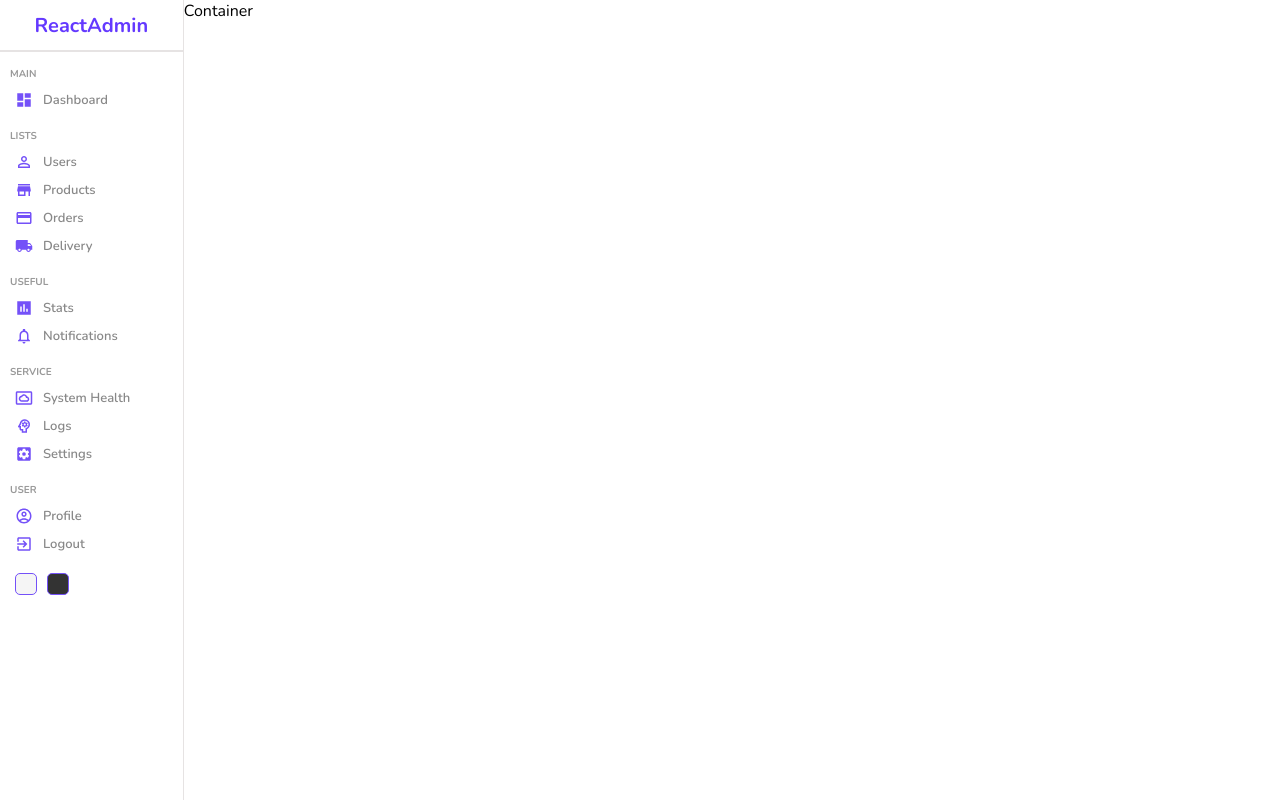
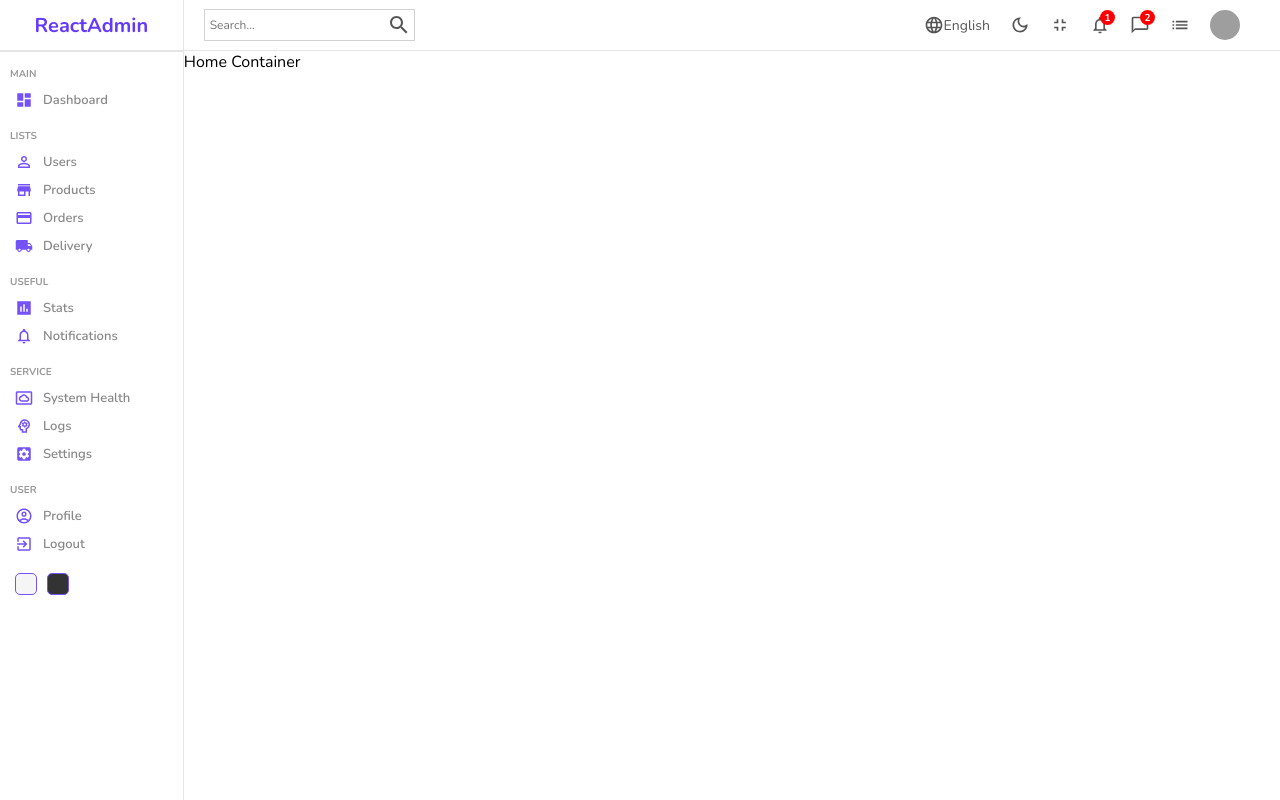
Before and after one commit to KotniSohan98/react-admin-pannel, a React (Create React App) app: page / in a window 1280 px wide. Built offline with nearby package versions, Linux system fonts and the light colour scheme; grey boxes are pictures that could not be loaded.

Commit message:
Navbar Icons added and styling updated

```diff
--- a/src/components/navbar/Navbar.jsx
+++ b/src/components/navbar/Navbar.jsx
@@ -1,8 +1,54 @@
 import React from "react";
 import "./navbar.scss";
+import SearchOutlinedIcon from "@mui/icons-material/SearchOutlined";
+import LanguageOutlinedIcon from "@mui/icons-material/LanguageOutlined";
+import DarkModeOutlinedIcon from "@mui/icons-material/DarkModeOutlined";
+import FullscreenExitOutlinedIcon from "@mui/icons-material/FullscreenExitOutlined";
+import NotificationsNoneOutlinedIcon from "@mui/icons-material/NotificationsNoneOutlined";
+import ChatBubbleOutlineOutlinedIcon from "@mui/icons-material/ChatBubbleOutlineOutlined";
+import ListOutlinedIcon from "@mui/icons-material/ListOutlined";
 
 const Navbar = () => {
-  return <div className="navbar">Navbar</div>;
+  return (
+    <div className="navbar">
+      <div className="wrapper">
+        <div className="search">
+          <input type="text" placeholder="Search..." />
+          <SearchOutlinedIcon />
+        </div>
+        <div className="items">
+          <div className="item">
+            <LanguageOutlinedIcon className="icon" />
+            English
+          </div>
+          <div className="item">
+            <DarkModeOutlinedIcon className="icon" />
+          </div>
+          <div className="item">
+            <FullscreenExitOutlinedIcon className="icon" />
+          </div>
+          <div className="item">
+            <NotificationsNoneOutlinedIcon className="icon" />
+            <div className="counter">1</div>
+          </div>
+          <div className="item">
+            <ChatBubbleOutlineOutlinedIcon className="icon" />
+            <div className="counter">2</div>
+          </div>
+          <div className="item">
+            <ListOutlinedIcon className="icon" />
+          </div>
+          <div className="item">
+            <img
+              src="https://images.pexels.com/photos/941693/pexels-photo-941693.jpeg?auto=compress&cs=tinysrgb&dpr=2&w=500"
+              alt=""
+              className="avatar"
+            />
+          </div>
+        </div>
+      </div>
+    </div>
+  );
 };
 
 export default Navbar;
--- a/src/components/navbar/navbar.scss
+++ b/src/components/navbar/navbar.scss
@@ -0,0 +1,63 @@
+.navbar {
+  height: 50px;
+  display: flex;
+  align-items: center;
+  font-size: 14px;
+  color: #555;
+  border-bottom: 1.5px solid rgb(231, 228, 228);
+  .wrapper {
+    display: flex;
+    align-items: center;
+    width: 100%;
+    justify-content: space-between;
+    padding: 20px;
+    .search {
+      display: flex;
+      align-items: center;
+      justify-content: center;
+      border: 0.5px solid lightgray;
+      padding: 3px;
+      input {
+        border: none;
+        outline: none;
+        background-color: transparent;
+        &::placeholder {
+          font-size: 12px;
+        }
+      }
+    }
+    .items {
+      display: flex;
+      align-items: center;
+      .item {
+        display: flex;
+        align-items: center;
+        margin-right: 20px;
+        position: relative;
+        .icon {
+          font-size: 20px;
+        }
+        .avatar {
+          width: 30px;
+          height: 30px;
+          border-radius: 50%;
+        }
+        .counter {
+          width: 15px;
+          height: 15px;
+          background-color: red;
+          border-radius: 50%;
+          color: white;
+          display: flex;
+          align-items: center;
+          justify-content: center;
+          font-size: 10px;
+          font-weight: bold;
+          position: absolute;
+          top: -5px;
+          right: -5px;
+        }
+      }
+    }
+  }
+}
--- a/src/pages/home/Home.jsx
+++ b/src/pages/home/Home.jsx
@@ -1,12 +1,16 @@
 import React from "react";
 import "./home.scss";
 import Sidebar from "../../components/sidebar/Sidebar";
+import Navbar from "../../components/navbar/Navbar";
 
 const Home = () => {
   return (
     <div className="home">
       <Sidebar />
-      <div className="homeContainer">Container</div>
+      <div className="homeContainer">
+        <Navbar />
+        Home Container
+      </div>
     </div>
   );
 };
```
